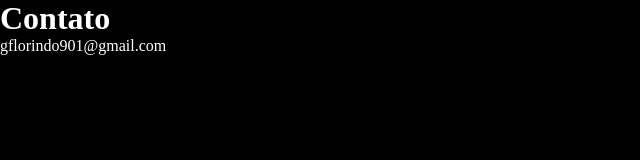
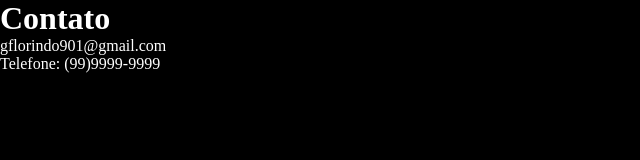
Before and after one commit to Followhesh/glimbra, a plain HTML site: page contato.html in a window 1280 px wide. Shown: the whole page, without its empty margins (0-640 px from the left). Drawn offline with Linux system fonts and the light colour scheme.

Commit message:
Adicionando telefone de contato

```diff
--- a/contato.html
+++ b/contato.html
@@ -9,6 +9,7 @@
 <body>
     <h1>Contato</h1>
     <p>gflorindo901@gmail.com</p>
+    <p>Telefone: (99)9999-9999</p>
     <script src="assets/js/app.js"></script>
 </body>
 </html>
```
